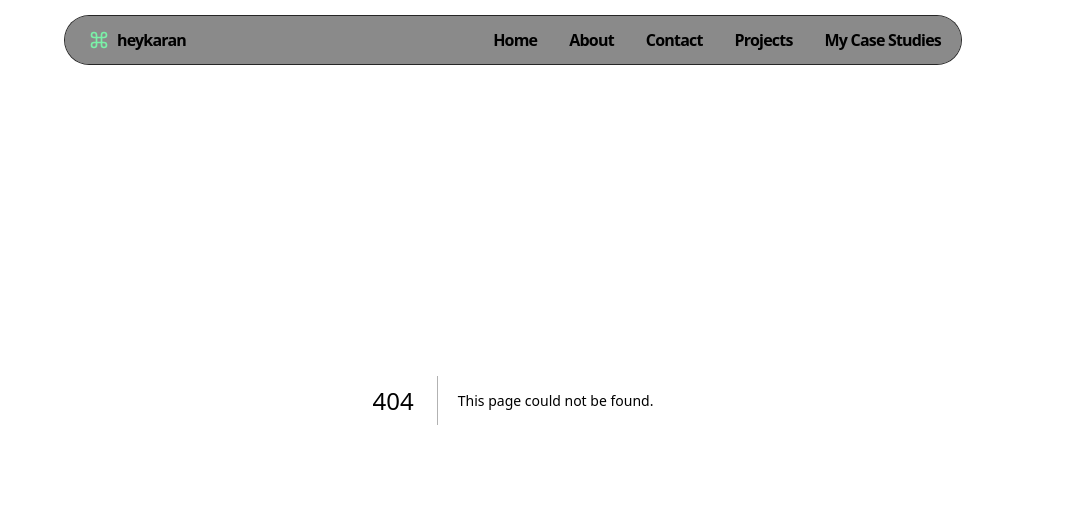
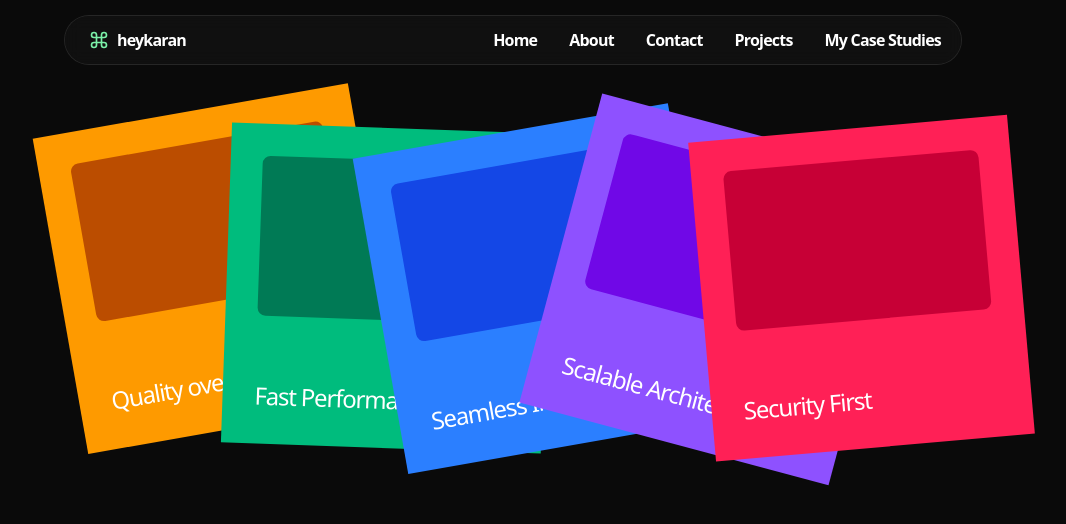
Before and after one commit to heykaran77/motion, a Next.js app: page /motion-card in a window 1280 px wide. Before the commit this address had no page. Shown: the top 524 px of the page, without its empty margins (127-1193 px from the left). Built offline with nearby package versions, Linux system fonts and the light colour scheme.

Commit message:
feat: Add new `MotionCard` component to display animated cards using `motion/react`.

```diff
--- /dev/null
+++ b/app/motion-card/page.tsx
@@ -0,0 +1,98 @@
+'use client';
+import { cn } from '@/lib/utils';
+import { motion } from 'motion/react';
+
+const Cards = [
+  {
+    title: 'Quality over Quantity',
+    content:
+      "We don't believe in one-size-fits-all. Every business has its own story, and we make sure your website tells it perfectly.",
+    skeleton: <div className="h-40 w-full bg-amber-700 rounded-md"></div>,
+    className: 'bg-amber-500',
+    config: {
+      x: 0,
+      y: -20,
+      rotate: -10,
+    },
+  },
+  {
+    title: 'Fast Performance',
+    content:
+      'Our solutions are built for speed. Experience blazing fast load times that keep your users engaged and reduce bounce rates.',
+    skeleton: <div className="h-40 w-full bg-emerald-700 rounded-md"></div>,
+    className: 'bg-emerald-500',
+    config: {
+      x: 160,
+      y: -400,
+      rotate: 2,
+    },
+  },
+  {
+    title: 'Seamless Integrations',
+    content:
+      'Connect your favorite tools effortlessly. We ensure all your systems work together in perfect harmony for maximum efficiency.',
+    skeleton: <div className="h-40 w-full bg-blue-700 rounded-md"></div>,
+    className: 'bg-blue-500',
+    config: {
+      x: 320,
+      y: -800,
+      rotate: -10,
+    },
+  },
+  {
+    title: 'Scalable Architecture',
+    content:
+      'Grow without boundaries. Built on solid foundations, our applications scale seamlessly as your business expands over time.',
+    skeleton: <div className="h-40 w-full bg-violet-700 rounded-md"></div>,
+    className: 'bg-violet-500',
+    config: {
+      x: 480,
+      y: -1200,
+      rotate: 15,
+    },
+  },
+  {
+    title: 'Security First',
+    content:
+      'Rest easy knowing your data is protected. We implement top-tier security standards to shield you from evolving threats.',
+    skeleton: <div className="h-40 w-full bg-rose-700 rounded-md"></div>,
+    className: 'bg-rose-500',
+    config: {
+      x: 640,
+      y: -1600,
+      rotate: -5,
+    },
+  },
+];
+
+export default function MotionCard() {
+  return (
+    <div className="max-w-4xl mx-auto h-160 relative py-32">
+      {Cards.map((card, idx) => (
+        <motion.div
+          key={idx}
+          animate={{
+            x: card.config.x,
+            y: card.config.y,
+            rotate: card.config.rotate,
+            scale: 1,
+            height: 400,
+            width: 320,
+          }}>
+          <motion.div
+            className={cn(
+              'w-80 h-80 p-8 absolute inset-0 flex flex-col justify-between',
+              card.className,
+            )}>
+            {card.skeleton}
+            <div>
+              <h2 className="text-2xl font-medium text-left tracking-tighter">
+                {card.title}
+              </h2>
+            </div>
+          </motion.div>
+        </motion.div>
+      ))}
+    </div>
+  );
+}
```
